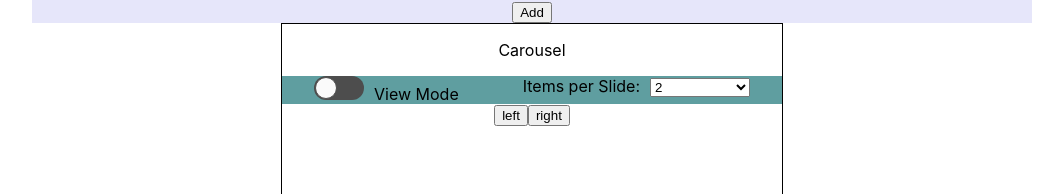
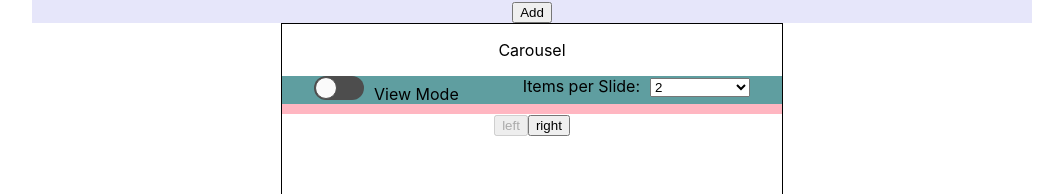
Before and after one commit to alexisshriov/carousel-editor, a React (Create React App) app: page / in a window 1280 px wide. Shown: the part 289-483 px from the top of the page, without its empty margins (108-1171 px from the left). Built offline with nearby package versions, Linux system fonts and the light colour scheme.

Commit message:
added pagination

```diff
--- a/src/components/carousel/Carousel.js
+++ b/src/components/carousel/Carousel.js
@@ -4,7 +4,7 @@ import "react-toggle/style.css";
 import { imgContext } from '../../context';
 import CarouselSlot from './CarouselSlot';
 import './Carousel.scss';
-import {compare} from '../common/CommonFunctions';
+import { compare } from '../common/CommonFunctions';
 
 const Carousel = ({ visibleSlots, setVisibleSlots, carouselViewSize, children, selectorImages, setSelectorImages, carouselImages, setCarouselImages, setSelectedCarouselImg }) => {
   // const [imgSize, setImgSize] = useContext(imgContext)
@@ -15,19 +15,32 @@ const Carousel = ({ visibleSlots, setVisibleSlots, carouselViewSize, children, s
   const [position, setPosition] = useState(0);
   const [mode, setMode] = useState('View');
   const [selectedImages, setSelectedImages] = useState([]);
+  const [activeDot, setActiveDot] = useState(0)
+  const [numPages, setNumPages] = useState(0)
+
 
   // const [offset, setOffset] = useState(offSet);
 
   const handleClick = (direction) => {
-    if (direction === 'right')
-      setPosition(position + carouselViewSize); //setPosition(position + imgSize * visibleSlots);
-    else
+    if (direction === 'right'){
       setPosition(position - carouselViewSize);
+      setActiveDot(activeDot+1)
+    }
+ //setPosition(position + imgSize * visibleSlots);
+    else {
+
+      setPosition(position + carouselViewSize);
+      setActiveDot(activeDot-1)
+    }
   }
 
   useEffect(() => {
+    const numPages = Math.ceil(carouselImages.length / visibleSlots)
+
+    setNumPages(numPages)
+    setActiveDot(0)
     setPosition(0)
-  }, [selectorImages, carouselImages])
+  }, [selectorImages, carouselImages, visibleSlots])
 
   const toggleMode = () => {
     const newMode = mode === 'View' ? 'Edit' : 'View';
@@ -45,7 +58,6 @@ const Carousel = ({ visibleSlots, setVisibleSlots, carouselViewSize, children, s
   }
 
   const onSelectChange = (event) => {
-    debugger
     setVisibleSlots(event.target.value);
   }
 
@@ -69,13 +81,16 @@ const Carousel = ({ visibleSlots, setVisibleSlots, carouselViewSize, children, s
           })}
         </div>
       </div>
-      <button onClick={() => handleClick('right')}>left</button>
-      <button onClick={() => handleClick('left')}>right</button>
+      <div className="carousel-dots">
+        {
+          [...Array(numPages).keys()].map(dot => {
+            return <div class={`dot ${activeDot === dot ? "active-dot" : null}`} />
+          })}
+      </div>
+      <button disabled={activeDot === 0} onClick={() => handleClick('left')}>left</button>
+      <button disabled={activeDot === numPages - 1} onClick={() => handleClick('right')}>right</button>
       <div>
         {mode === 'Edit' ? <button onClick={handleDeleteBtnClick}>Delete</button> : null}
-      </div>
-      <div className="carousel-dots">
-          {/* {[1, 2, 3, 4].map(dot => <div></div>)} */}
       </div>
     </div>
   )
--- a/src/components/carousel/Carousel.scss
+++ b/src/components/carousel/Carousel.scss
@@ -38,6 +38,23 @@
   }
 
   .carousel-dots{
+    display:flex;
+    justify-content: space-around;
+    padding: 5px;
+    background-color: lightpink;
+
+    .dot{
+      background-color: gray;
+      border-radius: 100%;
+      width: 10px;
+      height: 10px;
+      border: solid gray 1px;
+
+      &.active-dot{
+        background-color: white;
+      }
+    }
+
 
   }
 }
```
